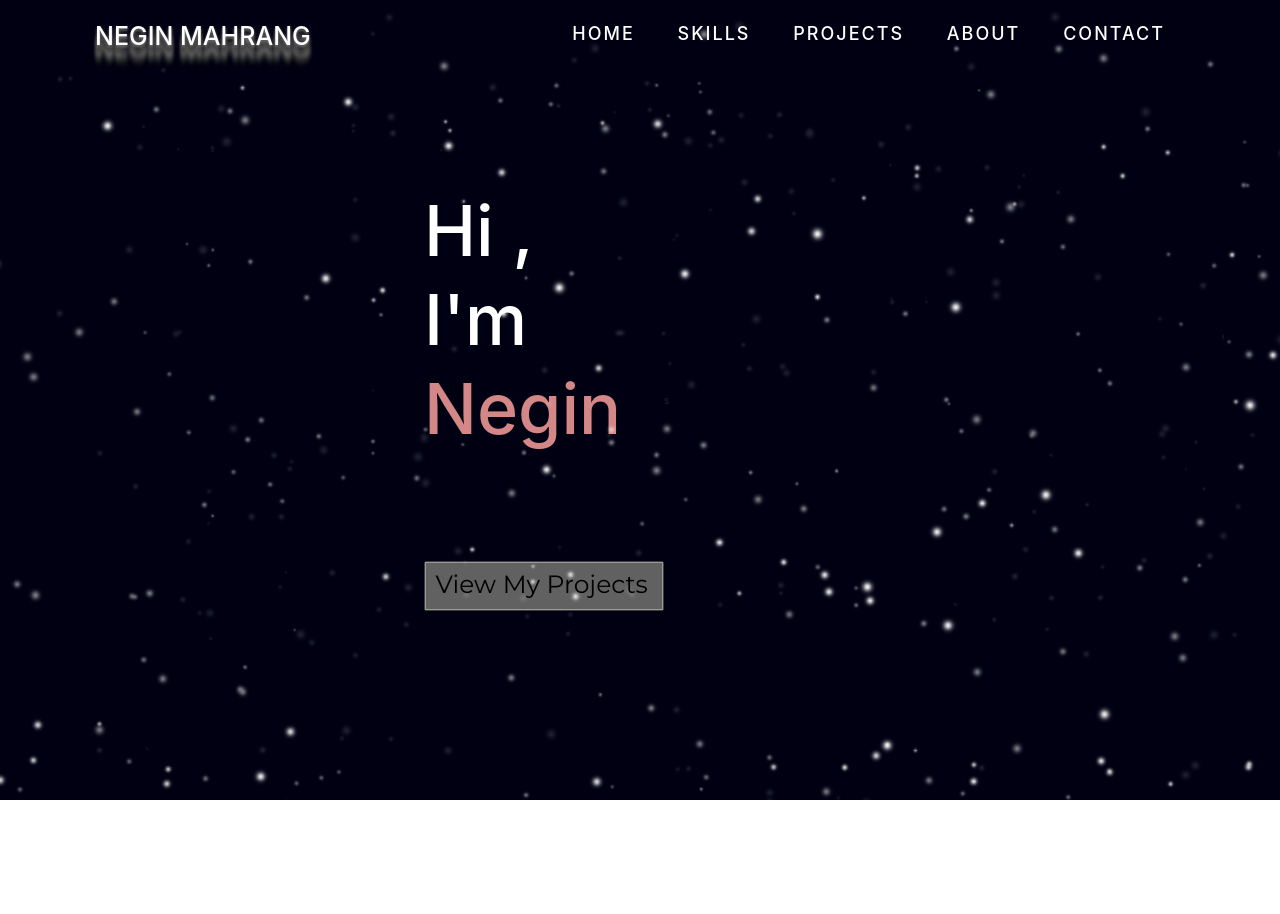
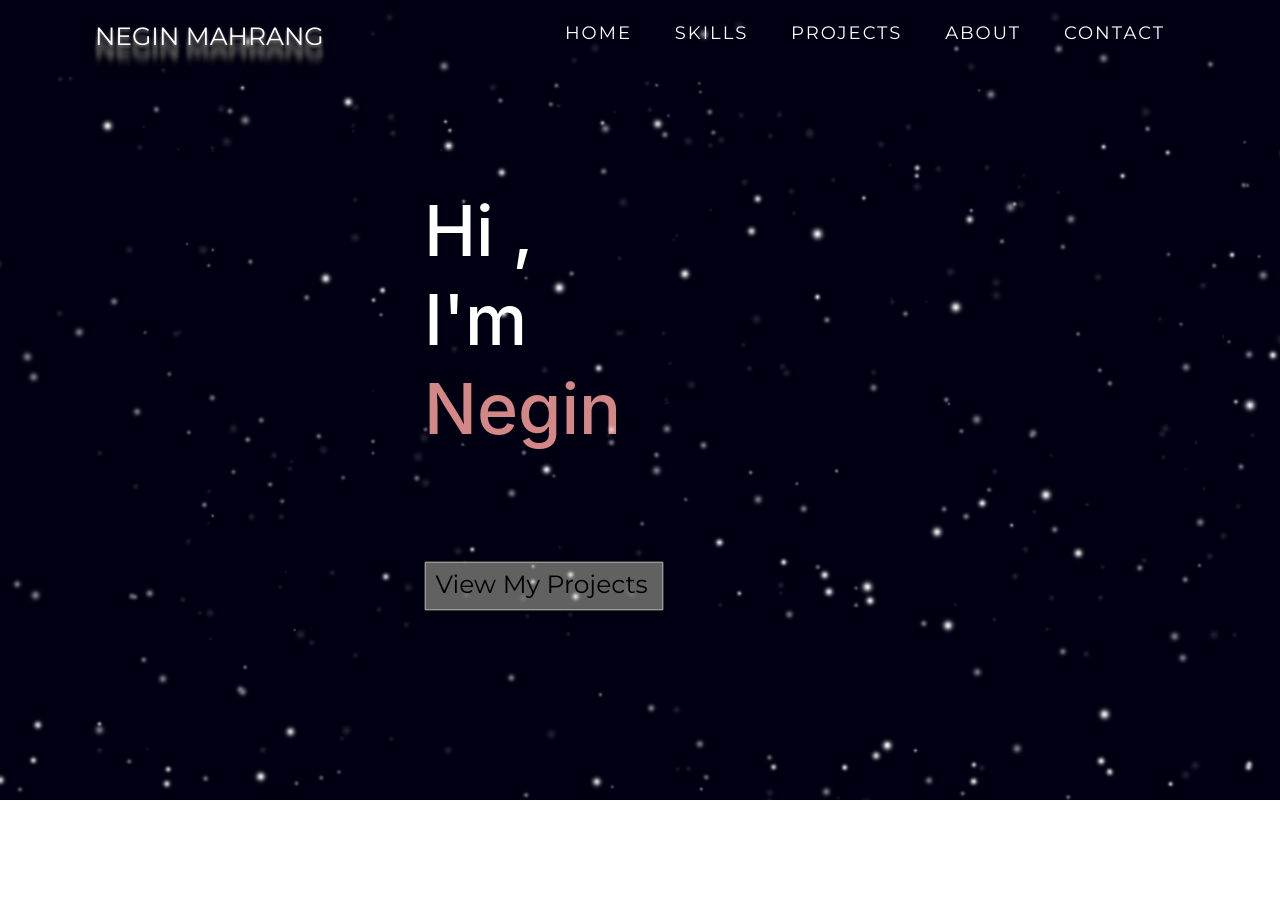
Before and after one commit to neginmhg/negin-portfolio, a PHP site: page / in a window 1280 px wide. Shown: the top 914 px of the page. Run offline with PHP 8.4, Linux system fonts and the light colour scheme.

Commit message:
updated styles.css

```diff
--- a/style.css
+++ b/style.css
@@ -18,7 +18,6 @@ a {
   width: 100%;
   display: flex;
   align-items: center;
-  /* justify-content: center; */
 }
 img {
   height: 100%;
@@ -26,6 +25,7 @@ img {
   object-fit: cover;
 }
 p {
+  font-family: "Montserrat", sans-serif;
   color: black;
   font-size: 1.4rem;
   margin-top: 5px;
@@ -63,6 +63,8 @@ h3 {
 .brand h1 {
   font-size: 2.5rem;
   text-transform: uppercase;
+  font-family: "Montserrat", sans-serif;
+
   color: white;
   text-shadow: 0 2px 3px #747474, 1px 3px 4px #222, 0 8px 3px #474747,
     0 11px 4px #747474, 0 14px 4px #565656, 0 17px 4px #343434,
@@ -131,6 +133,7 @@ h3 {
   text-transform: uppercase;
   padding: 20px;
   display: block;
+  font-family: "Montserrat", sans-serif;
 }
 #header .nav-list ul a::after {
   content: attr(data-after);
```
